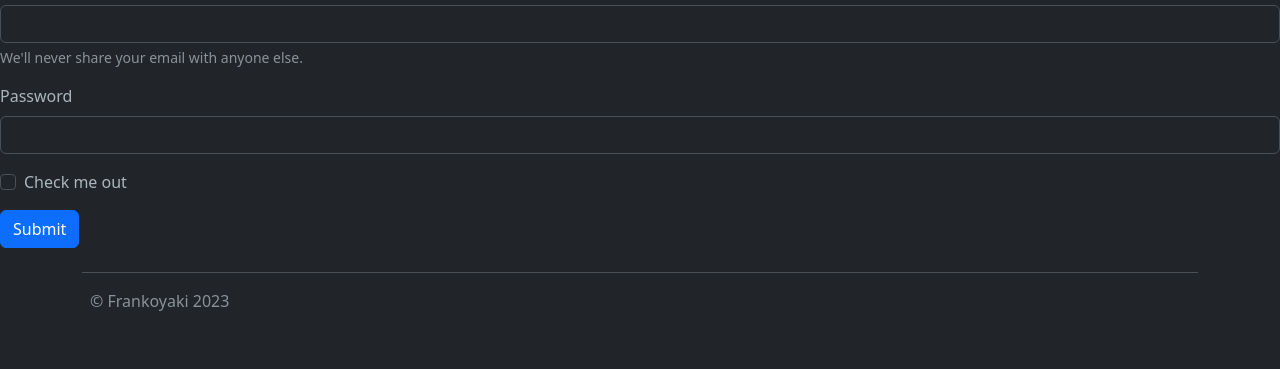
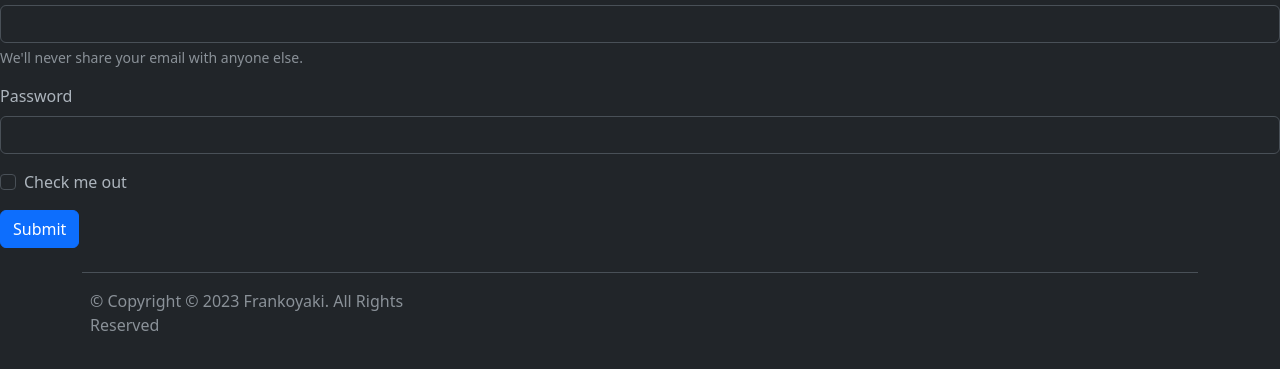
Before and after one commit to 32Joshudan/gwd_s2_foodtruck_site, a plain HTML site: page preorder.html in a window 1280 px wide. Shown: the part 171-540 px from the top of the page. Drawn offline with Linux system fonts and the light colour scheme.

Commit message:
Update preorder.html

```diff
--- a/preorder.html
+++ b/preorder.html
@@ -53,8 +53,7 @@
     </nav>
   </header>
 
-
-
+  <!--------------Main Content-------------->
   <form>
     <div class="mb-3">
       <label for="exampleInputEmail1" class="form-label">Email address</label>
@@ -72,12 +71,14 @@
     <button type="submit" class="btn btn-primary">Submit</button>
   </form>
 
+
+    <!---------------------H E A D E R --------------------->
   <div class="container">
     <footer class="d-flex flex-wrap justify-content-between align-items-center py-3 my-4 border-top">
       <div class="col-md-4 d-flex align-items-center">
         <a href="/" class="mb-3 me-2 mb-md-0 text-body-secondary text-decoration-none lh-1">
         </a>
-        <span class="mb-3 mb-md-0 text-body-secondary">&copy; Frankoyaki 2023</span>
+        <span class="mb-3 mb-md-0 text-body-secondary">&copy; Copyright © 2023 Frankoyaki. All Rights Reserved</span>
       </div>
 
       <!--<ul class="nav col-md-4 justify-content-end list-unstyled d-flex">
```
